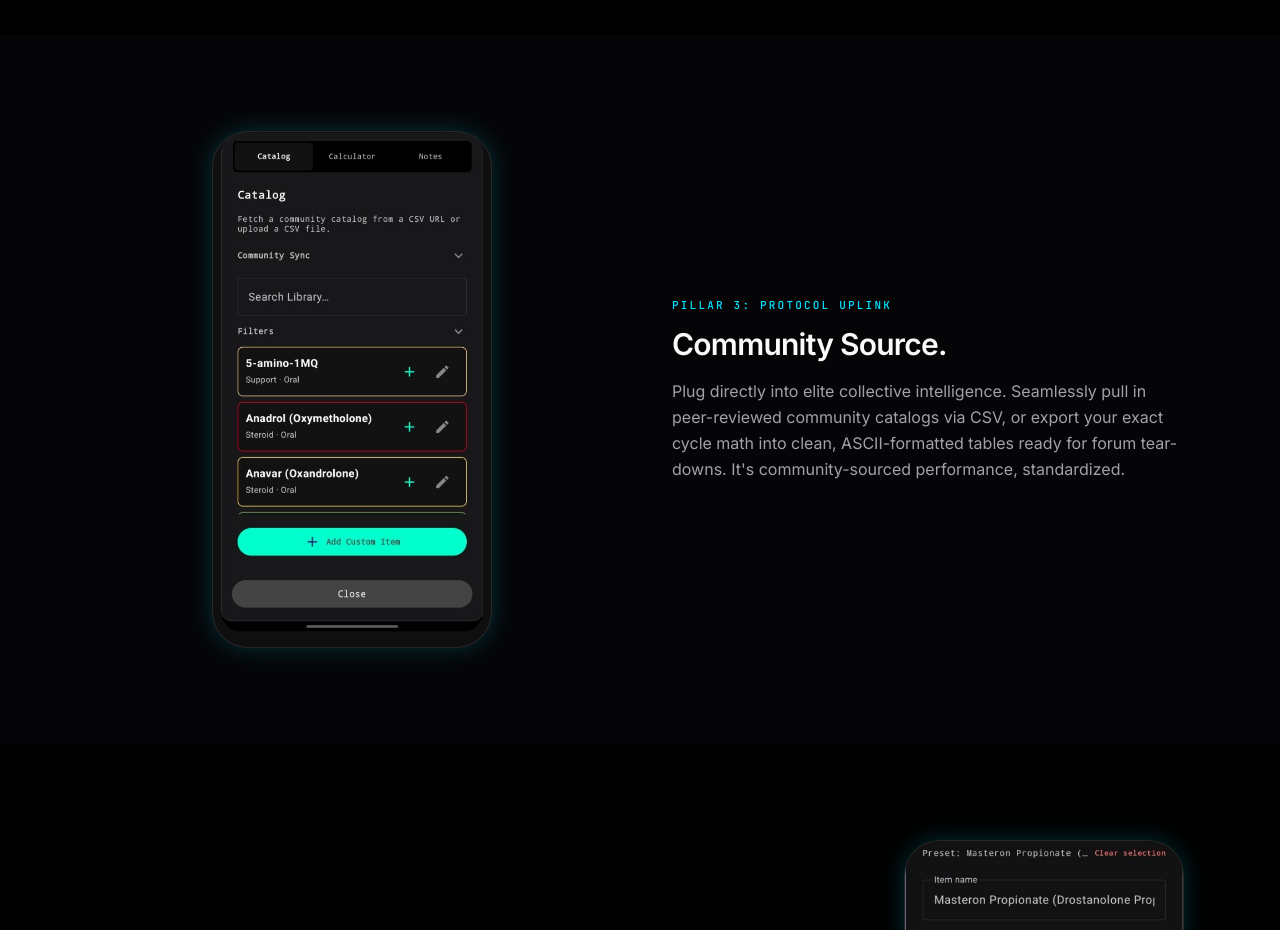
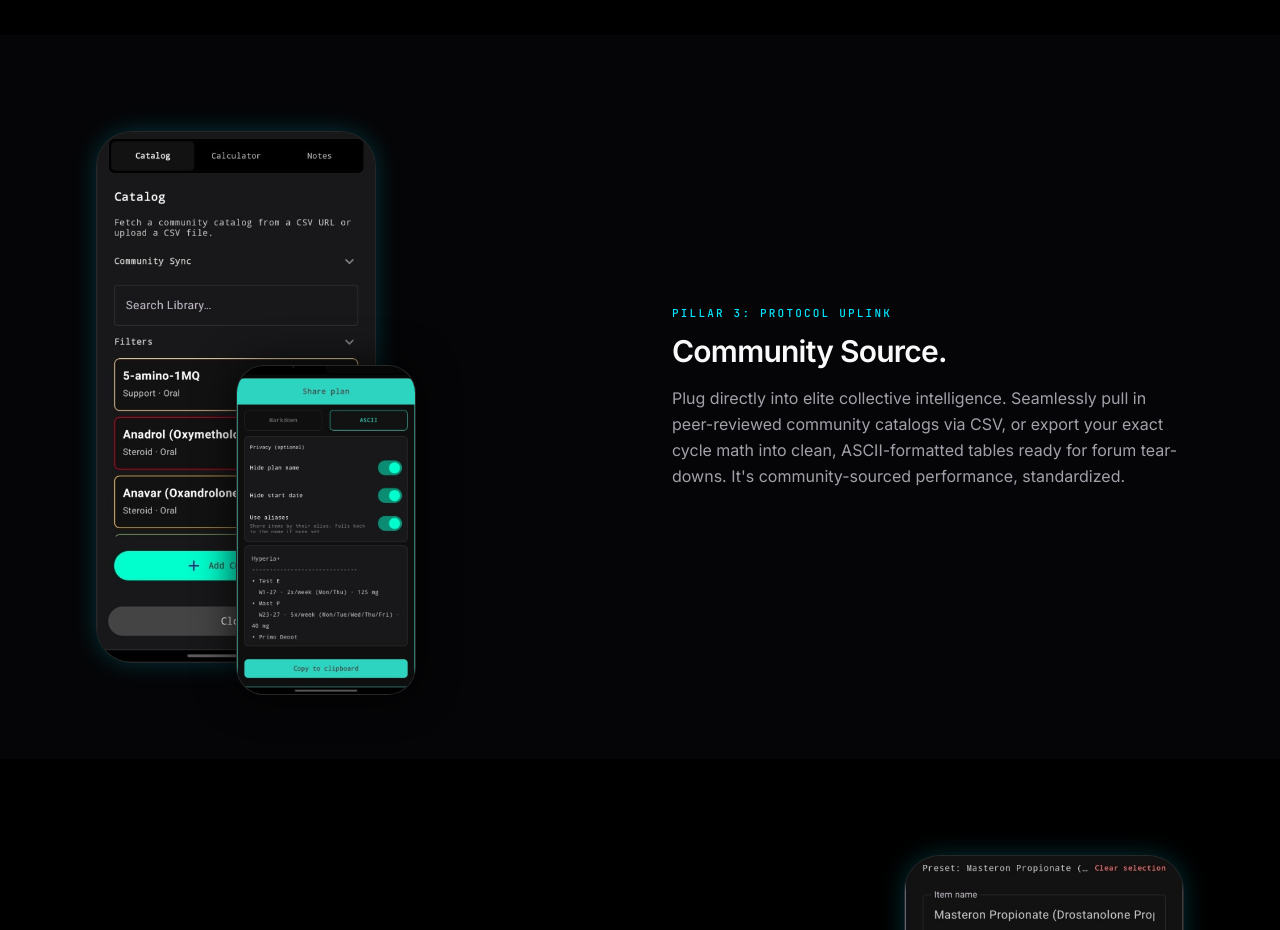
Before and after one commit to marcondy/Ptkl, a React (Vite) app: page / in a window 1280 px wide. Shown: the part 1840-2770 px from the top of the page. Built offline with nearby package versions, Linux system fonts and the light colour scheme.

Commit message:
feat: add share plan dual mockup layout to Pillar 3

```diff
--- a/src/components/LibraryFeature.jsx
+++ b/src/components/LibraryFeature.jsx
@@ -1,16 +1,27 @@
 import FeatureSection from './ui/FeatureSection'
+import AppScreen from './ui/AppScreen'
 import { motion } from 'framer-motion'
 import appCatalog from '../assets/screenshots/app_catalog.jpg'
+import appSharePlan from '../assets/screenshots/app_share_plan.jpg'
 
 export default function LibraryFeature() {
   const Screen = () => (
-    <motion.img
-      src={appCatalog}
-      alt="Community Catalog UI"
-      className="h-full w-full rounded-[1.25rem] object-cover"
-      animate={{ y: [0, -10, 0] }}
-      transition={{ repeat: Infinity, duration: 4, ease: "easeInOut" }}
-    />
+    <div className="relative flex min-w-0 justify-center">
+      <AppScreen theme="dark" size="lg" className="glow-neon !p-0 overflow-hidden">
+        <motion.img
+          src={appCatalog}
+          alt="Community Catalog UI"
+          className="h-full w-full object-cover origin-bottom"
+          animate={{ scale: [1, 1.03, 1] }}
+          transition={{ repeat: Infinity, duration: 6, ease: "easeInOut" }}
+        />
+      </AppScreen>
+      <div className="absolute -bottom-8 -right-4 hidden sm:block lg:-right-10">
+        <AppScreen theme="dark" size="sm" interactive={false} className="!p-0 overflow-hidden shadow-[0_0_40px_rgba(0,229,255,0.15)]">
+          <img src={appSharePlan} alt="Share Plan UI" className="h-full w-full object-cover" />
+        </AppScreen>
+      </div>
+    </div>
   )
 
   return (
@@ -21,6 +32,7 @@ export default function LibraryFeature() {
       body="Plug directly into elite collective intelligence. Seamlessly pull in peer-reviewed community catalogs via CSV, or export your exact cycle math into clean, ASCII-formatted tables ready for forum tear-downs. It's community-sourced performance, standardized."
       screen={Screen}
       reverse
+      disableFrame={true}
       className="bg-[#050507]"
     />
   )
```
Also changed, not shown: src/assets/screenshots/app_share_plan.jpg (added).
